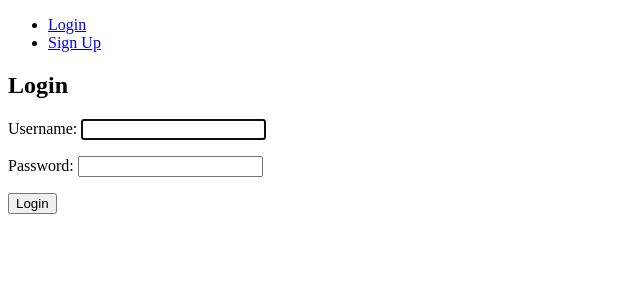
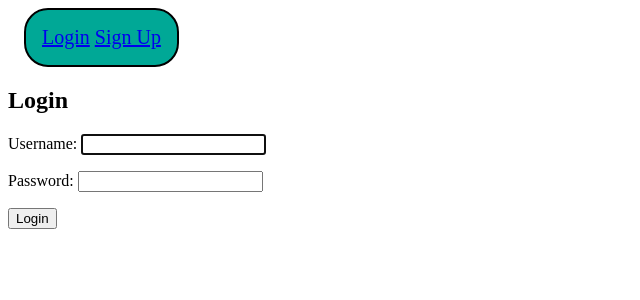
Before and after one commit to Msamson09/Golf_Course_Review, a Django app: page / in a window 1280 px wide. Shown: the top 300 px of the page, without its empty margins (0-640 px from the left). Run offline with Django 3.2, Linux system fonts and the light colour scheme.

Commit message:
adds styling to navbar

```diff
--- a/main_app/static/css/base.css
+++ b/main_app/static/css/base.css
@@ -1,3 +1,18 @@
-body {
-  text-align: center;
+nav {
+  display: flex;
+  flex-direction: row;
+  justify-content: space-between;
+  align-items: center;
+  flex-wrap: wrap;
+  height: min-content;
 }
+
+.navbar-item {
+  background-color: #00A896;
+  margin-left: 1rem;
+  margin-right: 1rem;
+  padding: 1rem;
+  border: 2px black solid;
+  border-radius: 1.5rem;
+  font-size: 20px;
+}
--- a/main_app/templates/base.html
+++ b/main_app/templates/base.html
@@ -6,6 +6,7 @@
   <meta charset="UTF-8">
   <meta http-equiv="X-UA-Compatible" content="IE=edge">
   <meta name="viewport" content="width=device-width, initial-scale=1.0">
+  <link rel="stylesheet" type="text/css" href="{% static 'css/base.css' %}"/>
   <title>Golf Course Review</title>
   {% block head %}
   {% endblock  %}
@@ -16,17 +17,17 @@
     </a>
   </div>
   <nav>
-    <ul>
+    <div class="navbar-item">
       {% if user.is_authenticated %}
-      <li><a href="{% url 'golfcourse_index' %}">All Courses</a></li>
-      <li><a href="{% url 'golfcourse_create' %}">Add a Course</a></li>
-      <li><a href="{% url 'logout' %}">Logout</a></li>
+      <a href="{% url 'golfcourse_index' %}">All Courses</a></li>
+      <a href="{% url 'golfcourse_create' %}">Add a Course</a></li>
+      <a href="{% url 'logout' %}">Logout</a></li>
       {% comment %} <li><a href="{% url 'logout' %}">Log Out</a></li> {% endcomment %}
       {% else %}
-      <li><a href="{% url 'home' %}">Login</a></li>
-      <li><a href="{% url 'signup' %}">Sign Up</a></li>
+      <a href="{% url 'home' %}">Login</a></li>
+      <a href="{% url 'signup' %}">Sign Up</a></li>
       {% endif %}
-    </ul>
+    </div>
   </nav>
   <main>
   {% block content %}
```
